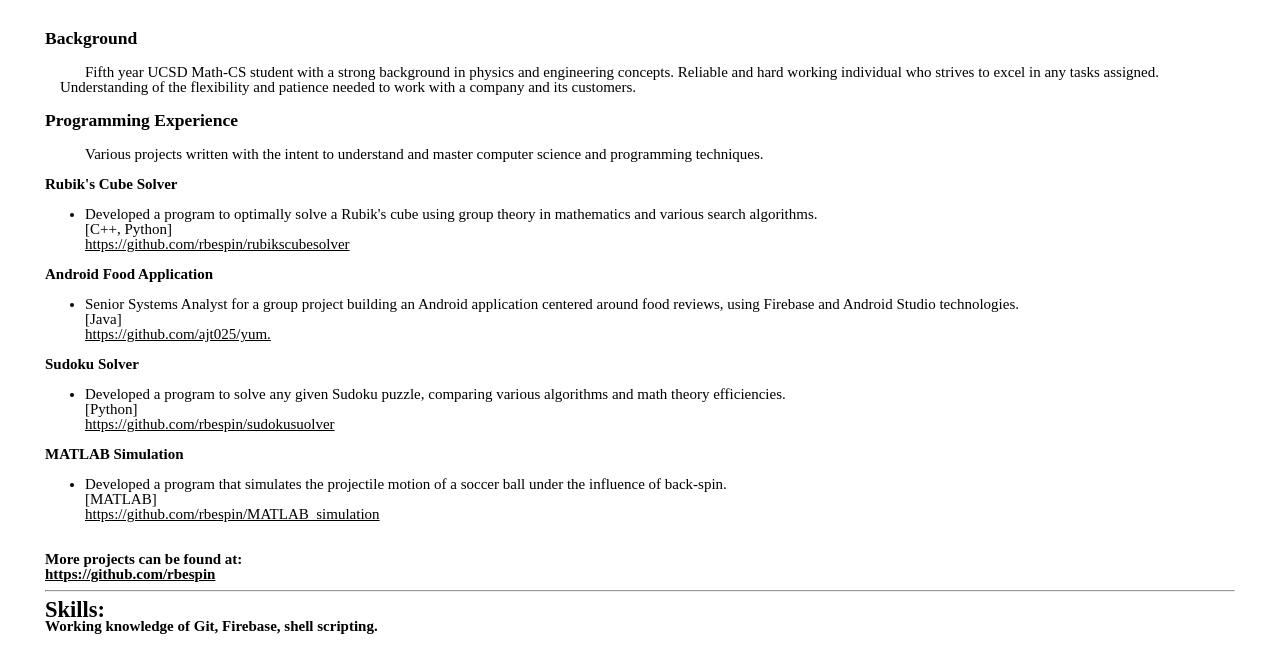
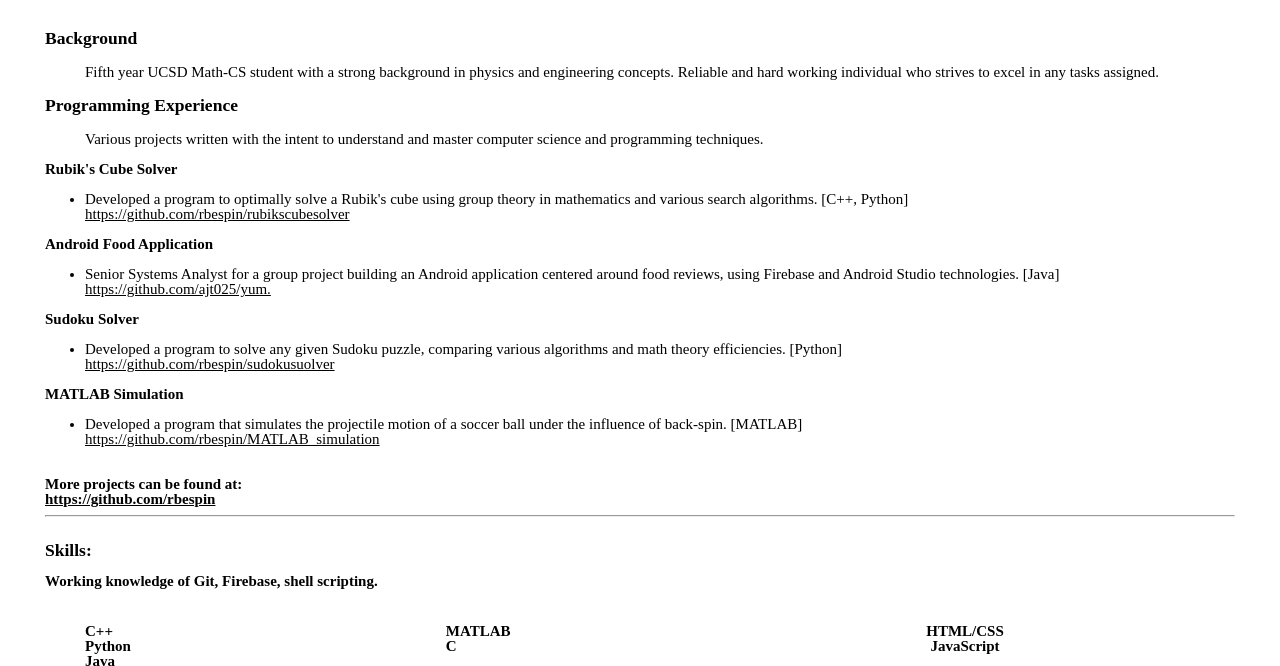
Before and after one commit to rbespin/rbespin.github.io, a plain HTML site: page index.html in a window 1280 px wide. Shown: the part 104-770 px from the top of the page. Drawn offline with Linux system fonts and the light colour scheme.

Commit message:
corrected

```diff
--- a/index.html
+++ b/index.html
@@ -17,7 +17,7 @@
         <main class="main-article">
             <section class="res-section">
                 <h3>Background</h3>
-                <p>Fifth year UCSD Math-CS student with a strong background in physics and engineering concepts. Reliable and hard working individual who strives to excel in any tasks assigned. Understanding of the flexibility and patience needed to work with a company and its customers.</p>
+                <p>Fifth year UCSD Math-CS student with a strong background in physics and engineering concepts. Reliable and hard working individual who strives to excel in any tasks assigned. <!--Understanding of the flexibility and patience needed to work with a company and its customers. --></p>
             </section>
             <section class="res-section">
                 <h3>Programming Experience</h3>
@@ -26,15 +26,15 @@
                 <div>Rubik's Cube Solver</div>
 
                     <ul>
-                        <li>Developed a program to optimally solve a Rubik's cube using group theory in mathematics and various search algorithms. <br> [C++, Python] <br><a href="https://github.com/rbespin/rubikscubesolver"> https://github.com/rbespin/rubikscubesolver</a></li>
+                        <li>Developed a program to optimally solve a Rubik's cube using group theory in mathematics and various search algorithms. [C++, Python] <br><a href="https://github.com/rbespin/rubikscubesolver"> https://github.com/rbespin/rubikscubesolver</a></li>
                     </ul>
                 <div>Android Food Application</div>
-                <ul><li>Senior Systems Analyst for a group project building an Android application centered around food reviews, using Firebase and Android Studio technologies.<br>[Java] <br><a href="https://github.com/ajt025/yum."> https://github.com/ajt025/yum.</a></li></li>
+                <ul><li>Senior Systems Analyst for a group project building an Android application centered around food reviews, using Firebase and Android Studio technologies. [Java] <br><a href="https://github.com/ajt025/yum."> https://github.com/ajt025/yum.</a></li></li>
                 </ul>
 
                 <div>Sudoku Solver</div>
                 <ul>
-                    <li>Developed a program to solve any given Sudoku puzzle, comparing various algorithms and math theory efficiencies. <br>[Python] <br><a href="https://github.com/rbespin/sudokusuolver"> https://github.com/rbespin/sudokusuolver</a></li>
+                    <li>Developed a program to solve any given Sudoku puzzle, comparing various algorithms and math theory efficiencies. [Python] <br><a href="https://github.com/rbespin/sudokusuolver"> https://github.com/rbespin/sudokusuolver</a></li>
                 </ul>
 
 
@@ -44,14 +44,14 @@
                 </ul> -->
                 <div>MATLAB Simulation</div>
                 <ul>
-                    <li>Developed a program that simulates the projectile motion of a soccer ball under the influence of back-spin.<br> [MATLAB]<br><a href="https://github.com/rbespin/MATLAB_simulation">https://github.com/rbespin/MATLAB_simulation</a></li>
+                    <li>Developed a program that simulates the projectile motion of a soccer ball under the influence of back-spin. [MATLAB]<br><a href="https://github.com/rbespin/MATLAB_simulation">https://github.com/rbespin/MATLAB_simulation</a></li>
                 </ul>
                 <br>
                 <div class="githubLink">More projects can be found at:<br><a href="https://github.com/rbespin">https://github.com/rbespin</a></div>
             </section>
                     <hr>
             <section class="res-section">
-                <div class="skills"><h2>Skills:</h2></div>
+                <div class="skills"><h3>Skills:</h3></div>
                 <div class="wrapperSkills">
                     <div class="git"><h4>Working knowledge of Git, Firebase, shell scripting.</h4></div>
                 <div class="left"> <ul>
--- a/main.css
+++ b/main.css
@@ -82,10 +82,10 @@ body main h2{
 .skills{
 	text-align: left;
 }
-.skills h2{
+.skills h3{
 	text-align: left;
 		color: black;
-		padding-bottom: 1em;
+		/*padding-bottom: 1em; */
 		display: inline-block;
 		float: left;
 		position: absolute;
@@ -103,6 +103,7 @@ body main h2{
 .res-section .git{
 	margin: 0;
 	width: 100%;
+	padding-top: 2em;
 	display: inline-block;
 	color: black;
 	text-decoration: none;
```
